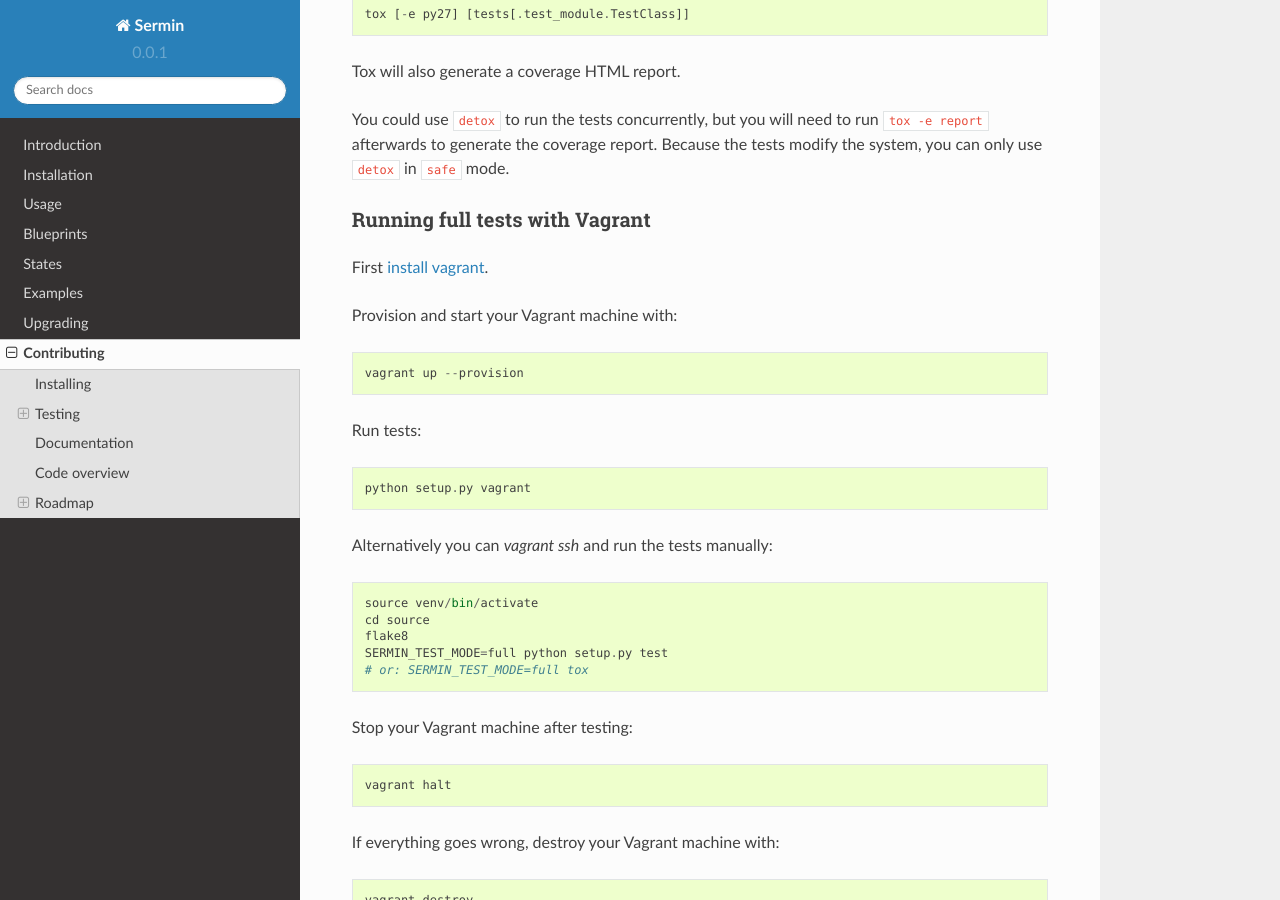
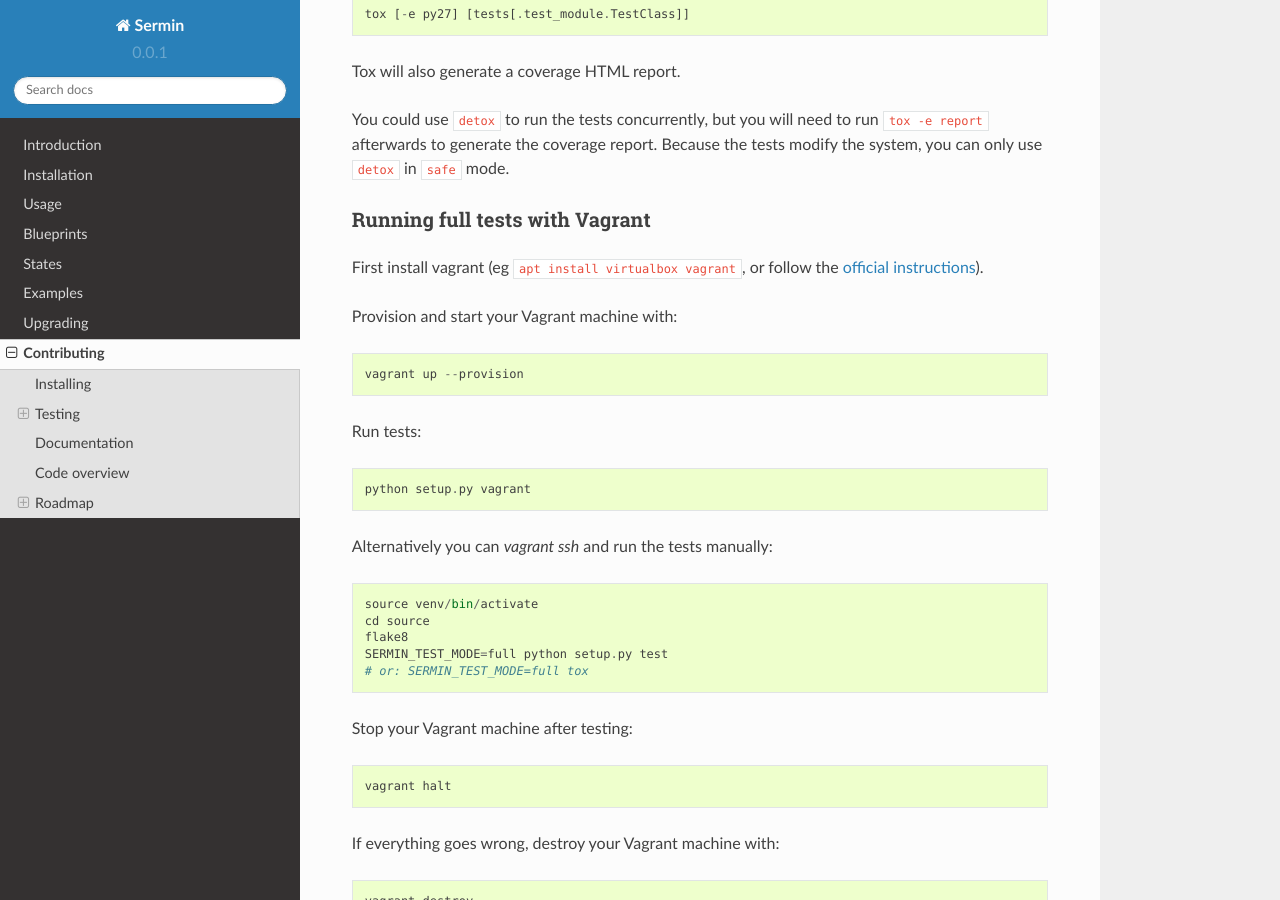
Before and after one commit to radiac/sermin, a Sphinx documentation site: the page built from docs/contributing.rst, in a window 1280 px wide and 900 px high, scrolled down 1565 px. Built offline with Sphinx 7.4.7 and the Read the Docs theme 2.0.0, drawn with Linux system fonts in a browser that asks for light colours.

Commit message:
Clarify docs

```diff
--- a/docs/contributing.rst
+++ b/docs/contributing.rst
@@ -84,7 +84,8 @@ modify the system, you can only use ``detox`` in ``safe`` mode.
 Running full tests with Vagrant
 -------------------------------
 
-First `install vagrant <https://www.vagrantup.com/docs/installation/>`_.
+First install vagrant (eg ``apt install virtualbox vagrant``, or follow the
+`official instructions <https://www.vagrantup.com/docs/installation/>`_).
 
 Provision and start your Vagrant machine with::
 
```
